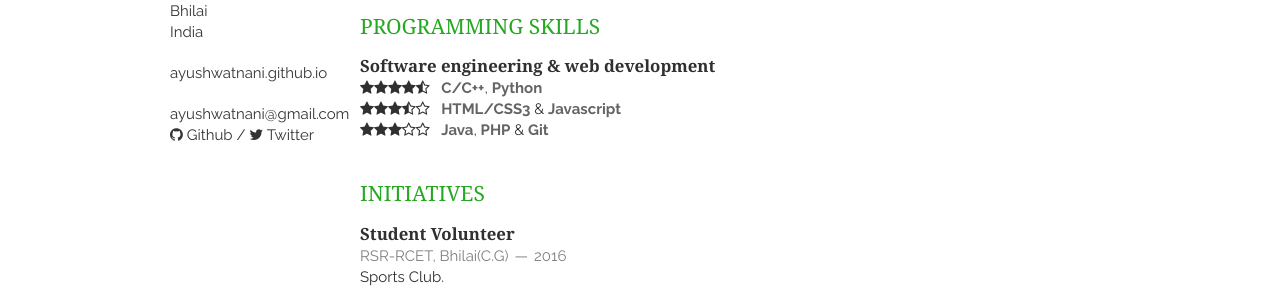
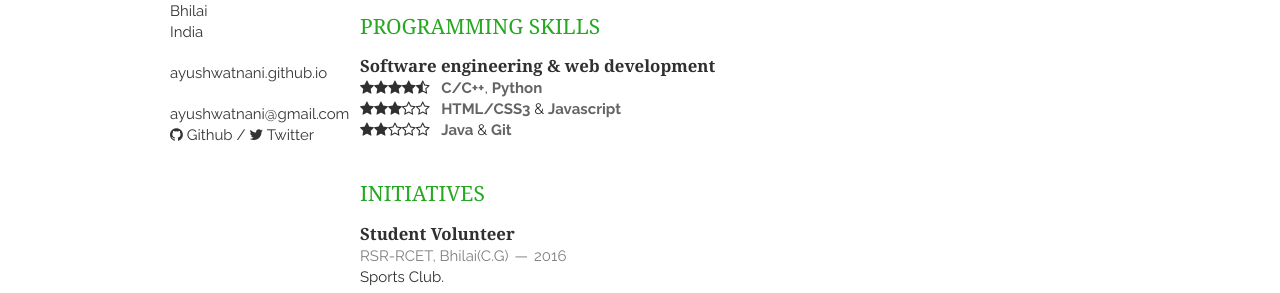
Before and after one commit to mrdeepakchauhan/resume, a Jekyll site: the page built from index.html, in a window 1280 px wide. Shown: the part 379-672 px from the top of the page. Built offline with Jekyll 4.4.1, drawn with Linux system fonts in a browser that asks for light colours; nearby versions of some CDN libraries; the list of posts is cut into pages by our own code.

Commit message:
Update skills.html

```diff
--- a/_includes/skills.html
+++ b/_includes/skills.html
@@ -8,12 +8,12 @@
             <i class="fa fa-star"></i><i class="fa fa-star"></i><i class="fa fa-star"></i><i class="fa fa-star"></i><i class="fa fa-star-half-o"></i>
             &nbsp;&nbsp;<em>C/C++</em>, <em>Python</em>
         <p>
-            <i class="fa fa-star"></i><i class="fa fa-star"></i><i class="fa fa-star"></i><i class="fa fa-star-half-o"></i><i class="fa fa-star-o"></i>
+            <i class="fa fa-star"></i><i class="fa fa-star"></i><i class="fa fa-star"></i><i class="fa fa-star-o"></i><i class="fa fa-star-o"></i>
             &nbsp;&nbsp;<em>HTML/CSS3</em> &amp; <em>Javascript</em>
         </p>
         <p>
-            <i class="fa fa-star"></i><i class="fa fa-star"></i><i class="fa fa-star"></i><i class="fa fa-star-o"></i><i class="fa fa-star-o"></i>
-            &nbsp;&nbsp;<em>Java</em>, <em>PHP</em> &amp; <em>Git</em>
+            <i class="fa fa-star"></i><i class="fa fa-star"></i><i class="fa fa-star-o"></i><i class="fa fa-star-o"></i><i class="fa fa-star-o"></i>
+            &nbsp;&nbsp;<em>Java</em> &amp; <em>Git</em>
         </p>
 
     </article>
```
